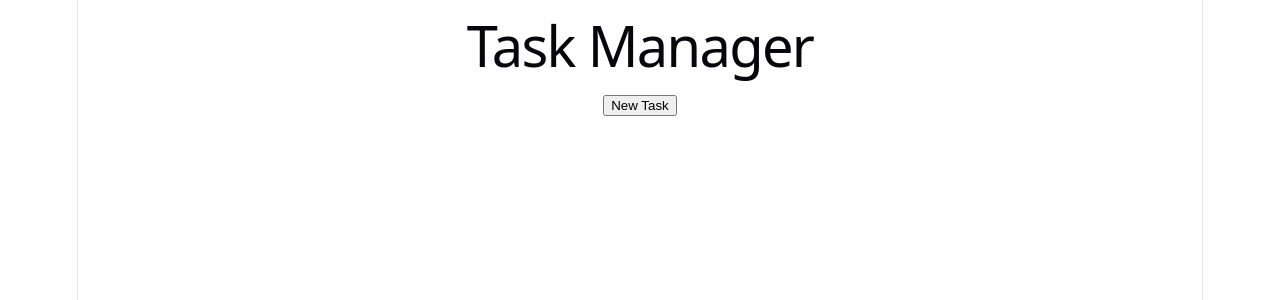
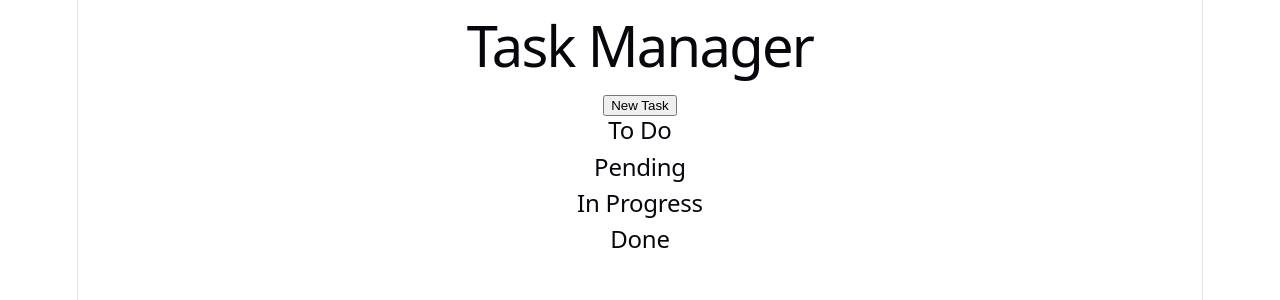
Before and after one commit to JamonLopez/task-manager, a React (Vite) app: page / in a window 1280 px wide. Shown: the top 300 px of the page. Built offline with nearby package versions, Linux system fonts and the light colour scheme.

Commit message:
refactor kanban columns with map and fix controlled selects and reset form state

```diff
--- a/src/App.jsx
+++ b/src/App.jsx
@@ -22,7 +22,12 @@ function App() {
     if (!editingTaskId) return;
     const updateTasks = tasks.map((task) => {
       if (task.id === editingTaskId) {
-        return { ...task, title: editingTitle, priority: editingPriority, status: editingStatus };
+        return {
+          ...task,
+          title: editingTitle,
+          priority: editingPriority,
+          status: editingStatus,
+        };
       }
       return task;
     });
@@ -33,18 +38,29 @@ function App() {
     setEditingStatus("");
   };
 
+  const columns = [
+    { title: "To Do", status: "To Do" },
+    { title: "Pending", status: "Pending" },
+    { title: "In Progress", status: "In Progress" },
+    { title: "Done", status: "Done" },
+  ];
+
   return (
     <div>
       <h1>Task Manager</h1>
 
       {creatingTask ? (
-        <button onClick={() => {
+        <button
+          onClick={() => {
             setCreatingTask(false);
             setTitle("");
-        }}>
+            setTaskPriority("Low");
+            setTaskStatus("To Do");
+          }}
+        >
           Cancel
         </button>
-      ): (
+      ) : (
         <button onClick={() => setCreatingTask(true)}>New Task</button>
       )}
       {creatingTask && (
@@ -64,6 +80,8 @@ function App() {
               setTasks([...tasks, newTask]);
               setTitle("");
               setCreatingTask(false);
+              setTaskPriority("Low");
+              setTaskStatus("To Do");
             }}
           >
             Add Task
@@ -74,6 +92,7 @@ function App() {
               Priority
               <select
                 name="selectPriority"
+                value={taskPriority}
                 onChange={(e) => setTaskPriority(e.target.value)}
               >
                 <option value="Low">Low</option>
@@ -85,10 +104,11 @@ function App() {
               Status
               <select
                 name="selectStatus"
+                value={taskStatus}
                 onChange={(e) => setTaskStatus(e.target.value)}
               >
+                <option value="To Do">To Do</option>
                 <option value="Pending">Pending</option>
-                <option value="To Do">To Do</option>
                 <option value="In Progress">In Progress</option>
                 <option value="Done">Done</option>
               </select>
@@ -96,9 +116,16 @@ function App() {
           </div>
         </>
       )}
-      <ul>
-        {tasks.map((task) => (
-          <li key={task.id}>
+      <div>
+        {" "}
+        {/*Contenedor kanban*/}
+        {columns.map((column) => (
+          <div key={column.status}>
+            <h2>{column.title}</h2>
+            {tasks
+              .filter((task) => task.status === column.status)
+              .map((task) => (
+                <div key={task.id}>
                   {task.id === editingTaskId ? (
                     <div>
                       <input
@@ -122,8 +149,8 @@ function App() {
                           value={editingStatus}
                           onChange={(e) => setEditingStatus(e.target.value)}
                         >
+                          <option value="To Do">To Do</option>
                           <option value="Pending">Pending</option>
-                  <option value="To Do">To Do</option>
                           <option value="In Progress">In Progress</option>
                           <option value="Done">Done</option>
                         </select>
@@ -133,13 +160,15 @@ function App() {
                   ) : (
                     <>
                       <span>{task.title}</span>
-              <span> / {task.priority}</span>
-              <span> / {task.status}</span>
+                      <span>{task.priority}</span>
+                      <span>{task.status}</span>
                     </>
                   )}
                   {task.id !== editingTaskId && (
                     <>
-                <button onClick={() => deleteTask(task.id)}>Delete</button>
+                      <button onClick={() => deleteTask(task.id)}>
+                        Delete
+                      </button>
                       <button
                         onClick={() => {
                           setEditingTaskId(task.id);
@@ -152,9 +181,11 @@ function App() {
                       </button>
                     </>
                   )}
-          </li>
+                </div>
               ))}
-      </ul>
+          </div>
+        ))}
+      </div>
     </div>
   );
 }
```
Lines whose indentation alone changed are shown as unchanged.
